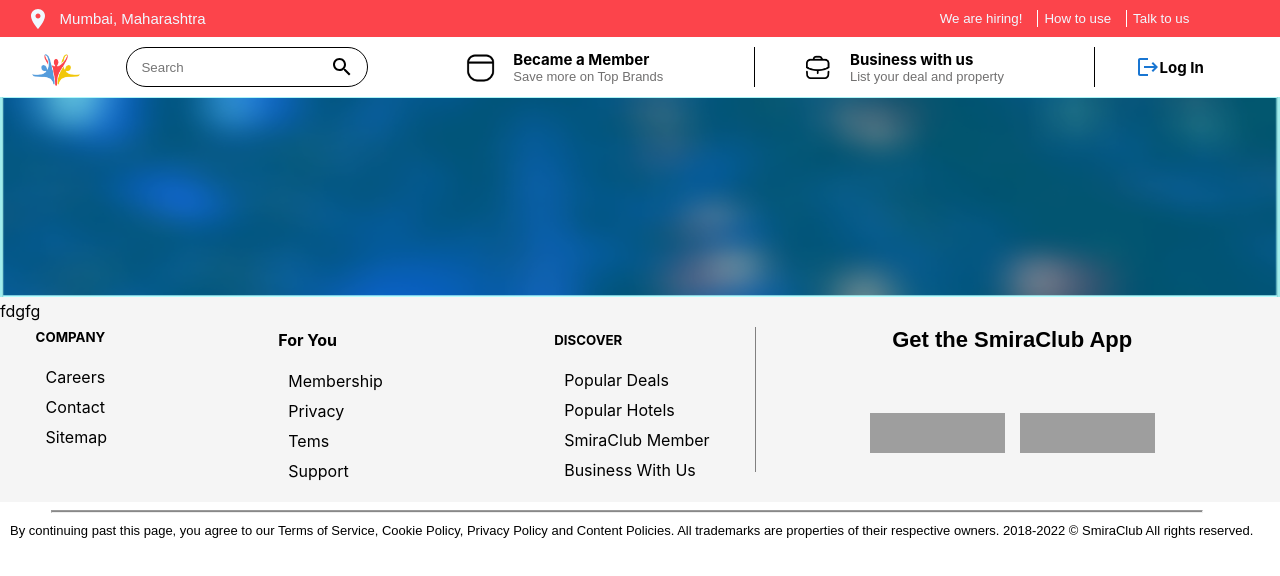
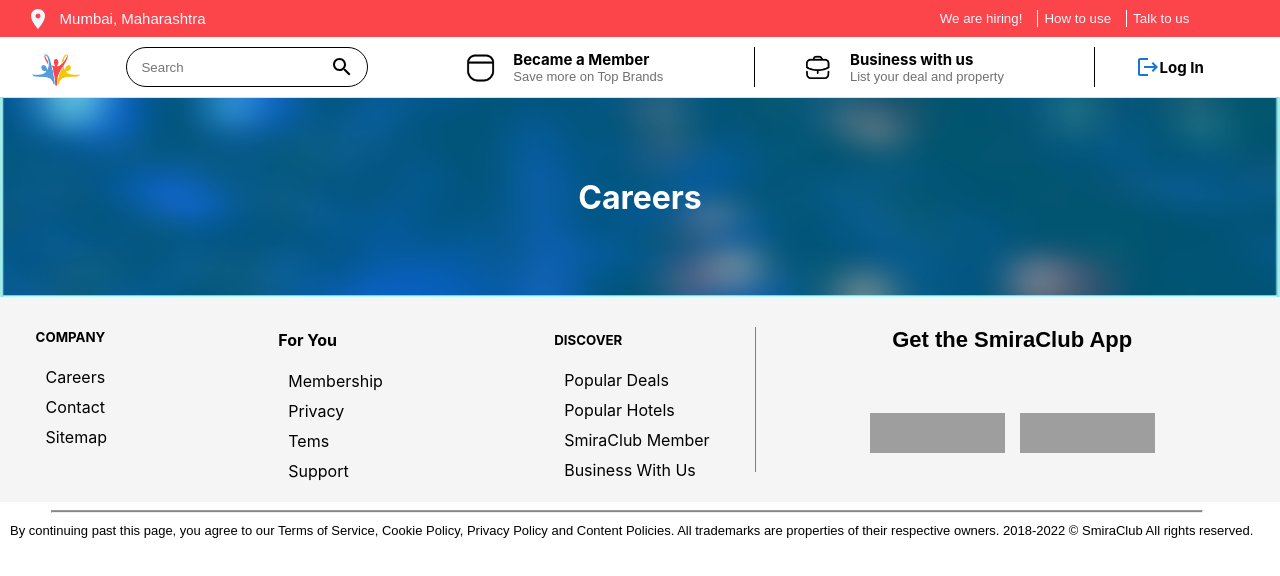
Before and after one commit to sazzad9911/simira-club-ui, a React (Create React App) app: page /Career in a window 1280 px wide. Shown: the top 576 px of the page. Built offline with nearby package versions, Linux system fonts and the light colour scheme; no server answers; grey boxes are pictures that could not be loaded.

Commit message:
15% done

```diff
--- a/src/Screens/Careers.js
+++ b/src/Screens/Careers.js
@@ -5,8 +5,13 @@
 function Career() {
     return (
         <div className="CareerBody">
-            <img src={Img} className='CareerImg'/>
-            fdgfg
+            <div className="CareerBodyDiv">
+                <img src={Img} className='CareerImg' />
+                <div className="CareerImgDiv">
+                    <h1 className="CareerImgText">Careers</h1>
+                </div>
+            </div>
+            <div></div>
         </div>
     );
 }
--- a/src/Screens/css/Careers.css
+++ b/src/Screens/css/Careers.css
@@ -1,10 +1,30 @@
-.CareerBody{
-    height: 200px;
-    width: 100%;
+.CareerBody {
+    height          : auto;
+    width           : auto;
+}
+
+.CareerBodyDiv {
+    height          : 200px;
+    width           : 100%;
     background-color: aqua;
+    position        : relative;
+    display: flex;
+    justify-content: center;
+    align-items: center;
 }
-.CareerImg{
-    height: 200px;
-    width: 100%;
+
+.CareerImg {
+    height : 200px;
+    width  : 100%;
     opacity: .7;
+
 }
+
+.CareerImgDiv {
+    height  : auto;
+    width   : auto;
+    position: absolute;
+}
+.CareerImgText{
+    color: white;
+}
```
